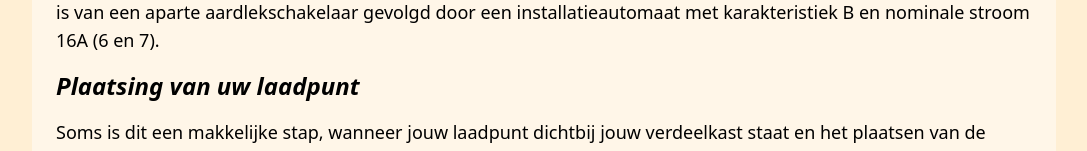
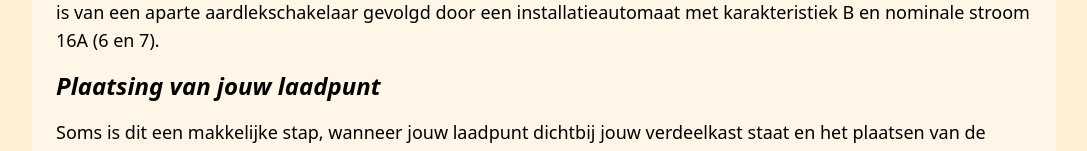
Before and after one commit to laadpaal-tech/homepage, a React (Vite) app: page / in a window 1280 px wide. Shown: the part 5267-5418 px from the top of the page, without its empty margins (96-1183 px from the left). Built offline with nearby package versions, Linux system fonts and the light colour scheme.

Commit message:
changes the way the installation diagram is displayed and fixes one more <<uw>>

```diff
--- a/src/components/StepByStep.tsx
+++ b/src/components/StepByStep.tsx
@@ -1,4 +1,3 @@
-import InstallationDiagram from '~/assets/installatie.svg?react'
 import { MakeAppointmentButton } from './MakeAppointmentButton'
 
 const StepByStep = () => (
@@ -80,7 +79,7 @@ const StepByStep = () => (
     <p className='mt-2'>
       Onderstaande afbeelding toont een voorbeeld van een 3-fase installatie met
       een 3x25A aansluiting:
-      <InstallationDiagram />
+      <img src='/img/installatie.svg' />
       Na de slimme meter (1) hebben we een hoofdschakelaar (2), waarna we onze
       reguliere groepen (3) laten beveiligen door een aardlekschakelaar van Type
       A (weergegeven op een grijze achtergrond). Dan zien we twee verschillende
@@ -96,7 +95,7 @@ const StepByStep = () => (
       B en nominale stroom 16A (6 en 7).
     </p>
     <h3 className='my-4 text-left text-2xl font-semibold italic'>
-      Plaatsing van uw laadpunt
+      Plaatsing van jouw laadpunt
     </h3>
     <p>
       Soms is dit een makkelijke stap, wanneer jouw laadpunt dichtbij jouw
@@ -143,7 +142,7 @@ const StepByStep = () => (
       uiteindelijk geld zal kosten.
     </p>
     <div className='relative mt-6 flex w-full items-center justify-center'>
-      <div className='relative -left-12 bottom-0 z-30 mt-[200px] @xl:-left-24 @xl:mt-[260px]'>
+      <div className='relative -left-12 bottom-0 z-30 mt-[120px] @md:mt-[200px] @lg:mt-[230px] @xl:-left-24 @xl:mt-[260px]'>
         <MakeAppointmentButton variant='yellow' />
       </div>
       <div className='absolute bottom-8 @xl:bottom-0'>
```
Also changed, not shown: public/img/installatie.svg (added).
